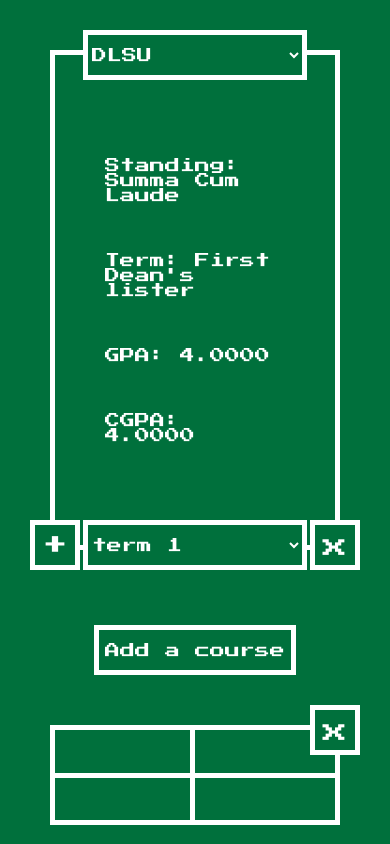
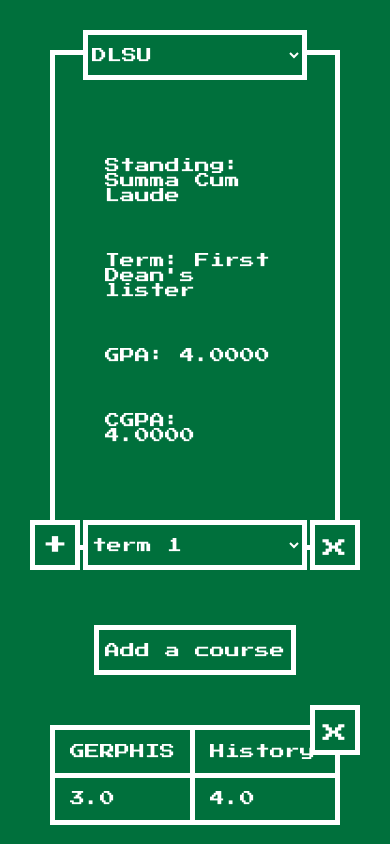
Before and after one commit to enricosebastian/gpa-calculator-ph-next.js, a Next.js app: page / in a window 390 px wide. Shown: the top 844 px of the page. Built offline with nearby package versions, Linux system fonts and the light colour scheme.

Commit message:
Integrated edit/modify/adding course for mobile

```diff
--- a/_components/CompactMain/CompactMain.tsx
+++ b/_components/CompactMain/CompactMain.tsx
@@ -167,6 +167,67 @@
         deleteCourse(deleted_course);
     }
 
+    const handleOnChange = (e: React.ChangeEvent<HTMLInputElement>) => {
+        if (course === null)
+            return;
+
+        if (course === undefined)
+            return;
+
+        let modified_course: Course = {
+            id: course.id,
+            name: course.name,
+            code: course.code,
+            unit: course.unit,
+            grade: course.grade,
+            term_id: course.term_id,
+        }
+
+        const input_value: string = e.target.value;
+        const last_character: string = input_value[input_value.length - 1];
+        const number_of_period_occurences: number = input_value.replace(/[^.]/g, "").length;
+        const last_character_is_not_number: boolean = Number.isNaN(parseInt(last_character));
+
+        switch (e.target.id) {
+            case 'course_name':
+                modified_course.name = e.target.value;
+                break;
+            case 'course_code':
+                modified_course.code = e.target.value;
+                break;
+            case 'course_grade':
+                if (last_character === '.' && number_of_period_occurences > 1)
+                    break;
+
+                if (last_character === undefined || last_character === '.') {
+                    modified_course.grade = e.target.value;
+                    break;
+                }
+
+                if (last_character_is_not_number)
+                    break;
+
+                modified_course.grade = input_value;
+                break;
+            case 'course_unit':
+                if (last_character === '.' && number_of_period_occurences > 1)
+                    break;
+
+                if (last_character === undefined || last_character === '.') {
+                    modified_course.unit = e.target.value;
+                    break;
+                }
+
+                if (last_character_is_not_number)
+                    break;
+
+                modified_course.unit = input_value;
+                break;
+        }
+
+        modifyCourse(modified_course);
+    }
+
     if (course === undefined) {
         return <></>;
     }
@@ -176,19 +237,19 @@
             <RetroDivButton orientation={Orientation.TOP_RIGHT} onClick={() => handleDelete(course)}>x</RetroDivButton>
 
             <div className={`${styles.content} ${styles.first}`}>
-                <RetroInput type="text" className={styles.retro_input}></RetroInput>
+                <RetroInput placeholder="coursed_code" id="course_code" type="text" className={styles.retro_input} value={course.code} onChange={(e) => handleOnChange(e)}></RetroInput>
             </div>
 
             <div className={`${styles.content} ${styles.second}`}>
-                <RetroInput type="text" className={styles.retro_input}></RetroInput>
+                <RetroInput placeholder="course_name" id="course_name" type="text" className={styles.retro_input} value={course.name} onChange={(e) => handleOnChange(e)}></RetroInput>
             </div>
 
             <div className={`${styles.content} ${styles.third}`}>
-                <RetroInput type="text" className={styles.retro_input}></RetroInput>
+                <RetroInput placeholder="units" id="course_unit" type="text" className={styles.retro_input} value={course.unit} onChange={(e) => handleOnChange(e)}></RetroInput>
             </div>
 
             <div className={`${styles.content} ${styles.fourth}`}>
-                <RetroInput type="text" className={styles.retro_input}></RetroInput>
+                <RetroInput placeholder="graded score" id="course_grade" type="text" className={styles.retro_input} value={course.grade} onChange={(e) => handleOnChange(e)}></RetroInput>
             </div>
         </RetroDiv>
     );
--- a/_components/RetroInput/RetroInput.tsx
+++ b/_components/RetroInput/RetroInput.tsx
@@ -7,8 +7,18 @@
     type: string,
     className?: string,
     style?: CSSProperties,
+    id?: string,
+    placeholder?: string,
 }
 
 export default function RetroInput(props: RetroInputProps) {
-    return <input className={`${styles.input} ${props.className}`} style={props.style} type={props.type} value={props.value} onChange={props.onChange}></input>
+    return (<input
+                id={props.id}
+                className={`${styles.input} ${props.className}`}
+                placeholder={props.placeholder}
+                style={props.style}
+                type={props.type}
+                value={props.value}
+                onChange={props.onChange}>
+            </input>);
 }
```
